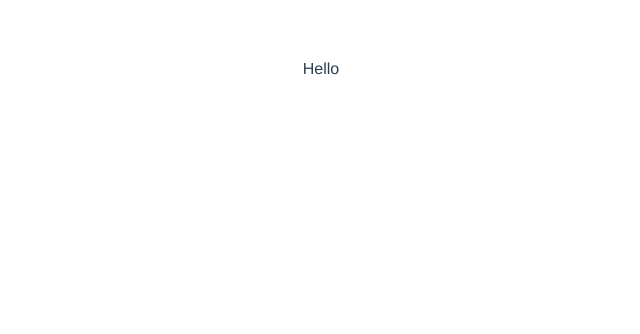
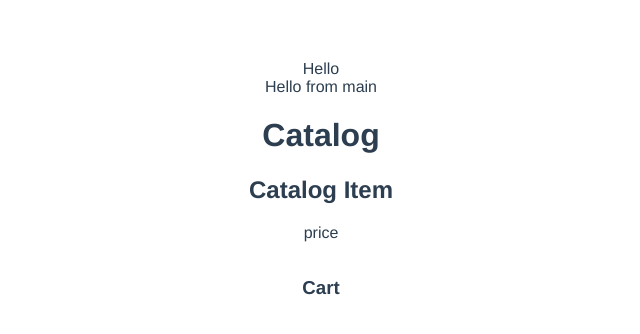
Before and after one commit to Raketich/vue_shop, a Vue app: page / in a window 1280 px wide. Shown: the top 334 px of the page, without its empty margins (319-959 px from the left). Built offline with nearby package versions, Linux system fonts and the light colour scheme.

Commit message:
add three new components

```diff
--- a/src/App.vue
+++ b/src/App.vue
@@ -1,11 +1,17 @@
 <template>
-  <div id="app">Hello</div>
+  <div id="app">
+    Hello
+    <vs-main></vs-main>
+  </div>
 </template>
 
 <script>
+import vsMain from "./components/vs-main";
 export default {
   name: "App",
-  components: {}
+  components: {
+    vsMain
+  }
 };
 </script>
 
--- a/src/components/VS-Main.vue
+++ b/src/components/VS-Main.vue
@@ -1,11 +1,21 @@
 <template>
-  <div class="vs-main"></div>
+  <div class="vs-main">
+    Hello from main
+    <vs-catalog></vs-catalog>
+    <vs-cart></vs-cart>
+  </div>
 </template>
 
 <script>
+import vsCatalog from "./vs-catalog";
+
+import vsCart from "./vs-cart";
 export default {
   name: "vs-main",
-  components: {},
+  components: {
+    vsCatalog,
+    vsCart
+  },
   props: {},
   data() {
     return {};
@@ -18,6 +28,7 @@ export default {
 <style scoped>
 .vs-main {
   display: flex;
+  flex-direction: column;
   justify-content: center;
   align-items: center;
   max-width: 900px;
--- /dev/null
+++ b/src/components/vs-cart.vue
@@ -0,0 +1,13 @@
+<template>
+  <div>
+    <h3>Cart</h3>
+  </div>
+</template>
+
+<script>
+export default {
+  name: "vs-cart"
+};
+</script>
+
+<style lang="scss" scoped></style>
--- /dev/null
+++ b/src/components/vs-catalog-item.vue
@@ -0,0 +1,14 @@
+<template>
+  <div>
+    <h2>Catalog Item</h2>
+    <p>price</p>
+  </div>
+</template>
+
+<script>
+export default {
+  name: "vs-catalog-item"
+};
+</script>
+
+<style lang="scss" scoped></style>
--- /dev/null
+++ b/src/components/vs-catalog.vue
@@ -0,0 +1,18 @@
+<template>
+  <div>
+    <h1>Catalog</h1>
+    <vs-catalog-item></vs-catalog-item>
+  </div>
+</template>
+
+<script>
+import vsCatalogItem from "./vs-catalog-item";
+export default {
+  name: "vs-catalog",
+  components: {
+    vsCatalogItem
+  }
+};
+</script>
+
+<style lang="scss" scoped></style>
```
